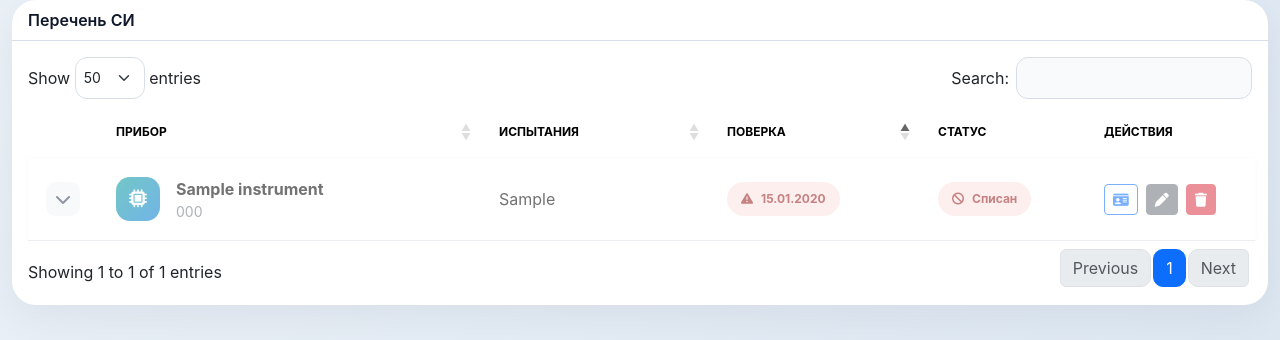
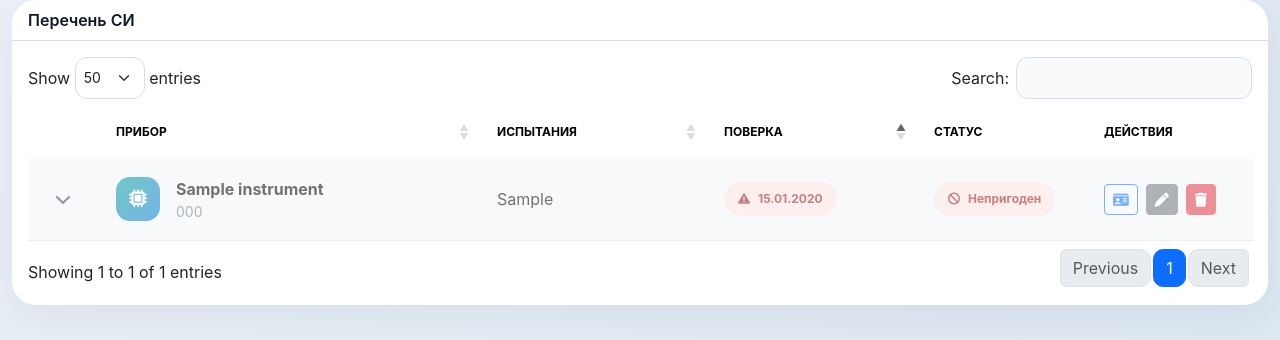
Before and after one commit to alex7r259/electrolab, a Flask app: page /instruments in a window 1280 px wide. Shown: the part 460-800 px from the top of the page. Run offline with Flask 3, Linux system fonts and the light colour scheme; tables that the repository leaves empty hold one stand-in row (values such as "Sample post"); some libraries are stand-ins or nearby versions.

Commit message:
Add files via upload

```diff
--- a/app.py
+++ b/app.py
@@ -384,7 +384,7 @@ def edit_instrument(instrument_id: int):
                 instrument.note,
                 request.form.get("note", "").strip(),
             ),
-            "Списан": (
+            "Непригоден": (
                 instrument.written_off,
                 request.form.get("written_off") == "on",
             ),
@@ -407,7 +407,7 @@ def edit_instrument(instrument_id: int):
         instrument.certificate_number = fields["Свидетельство"][1]
         instrument.passport_info = fields["Паспорт"][1]
         instrument.note = fields["Примечание"][1]
-        instrument.written_off = fields["Списан"][1]
+        instrument.written_off = fields["Непригоден"][1]
         instrument.in_verification = fields["В поверке"][1]
         db.session.commit()
 
--- a/scanner.py
+++ b/scanner.py
@@ -58,7 +58,7 @@ def is_protocol(filename):
     if name.startswith("~$"):
         return False
 
-    if "протокол" not in name:
+    if "протокол" not in name and "фазировка" not in name:
         return False
 
     ignore_words = [
--- a/templates/base.html
+++ b/templates/base.html
@@ -202,6 +202,8 @@ body{
 
     vertical-align:middle;
 
+    background:rgba(0,0,0,0);
+
 }
 
 .btn-industrial{
@@ -351,7 +353,7 @@ body{
 .qrcode canvas,.qrcode img{image-rendering:pixelated;}
 
 @keyframes expiredPulse{
-    50%{box-shadow:inset 4px 0 0 #dc2626,0 0 22px rgba(220,38,38,.30);}
+    50%{background-color:rgba(220, 38, 38, 0.3);}
 }
 
 .dataTables_filter input,
--- a/templates/edit_instrument.html
+++ b/templates/edit_instrument.html
@@ -21,7 +21,7 @@
             </div>
             <div class="col-12 form-check d-flex align-items-center ps-5">
                 <input type="checkbox" class="form-check-input me-2" name="written_off" id="edit_page_written_off" {% if instrument.written_off %}checked{% endif %}>
-                <label for="edit_page_written_off" class="form-check-label">Списан</label>
+                <label for="edit_page_written_off" class="form-check-label">Непригоден</label>
             </div>
             <div class="col-12 d-flex gap-2">
                 <button class="btn btn-primary">Сохранить</button>
--- a/templates/instrument_card.html
+++ b/templates/instrument_card.html
@@ -26,7 +26,7 @@
                     <div class="info-card"><div class="info-label">Действует до</div><div class="info-value">{{ instrument.next_verification.strftime('%d.%m.%Y') if instrument.next_verification else '—' }}</div></div>
                     <div class="info-card"><div class="info-label">Статус</div><div class="info-value">
                         {% if instrument.written_off %}
-                            <span class="badge-status status-danger"><i class="fa-solid fa-ban"></i>Списан</span>
+                            <span class="badge-status status-danger"><i class="fa-solid fa-ban"></i>Непригоден</span>
                         {% elif instrument.in_verification %}
                             <span class="badge-status status-warning"><i class="fa-solid fa-screwdriver-wrench"></i>В поверке</span>
                         {% elif instrument.next_verification and instrument.next_verification < today %}
--- a/templates/instrument_form_fields.html
+++ b/templates/instrument_form_fields.html
@@ -12,5 +12,5 @@
 </div>
 <div class="col-12 form-check d-flex align-items-center ps-5">
     <input type="checkbox" class="form-check-input me-2" name="written_off" id="{{ 'edit' if request.endpoint == 'edit_instrument' else 'modal' }}_written_off">
-    <label class="form-check-label">Списан</label>
+    <label class="form-check-label">Непригоден</label>
 </div>
--- a/templates/instruments.html
+++ b/templates/instruments.html
@@ -112,7 +112,7 @@
                 </td>
                 <td>
                     {% if instrument.written_off %}
-                        <span class="badge-status status-danger"><i class="fa-solid fa-ban"></i>Списан</span>
+                        <span class="badge-status status-danger"><i class="fa-solid fa-ban"></i>Непригоден</span>
                     {% elif instrument.in_verification %}
                         <span class="badge-status status-warning"><i class="fa-solid fa-screwdriver-wrench"></i>В поверке</span>
                     {% elif instrument.next_verification and instrument.next_verification < today %}
@@ -226,7 +226,7 @@ $(function () {
                         <div class="info-label">QR-код</div>
                         <div class="info-value qrcode d-flex justify-content-center"><div id="${qrId}"></div></div>
                         <div class="mt-2 text-center">
-                            <button class="btn btn-sm btn-industrial mt-2" onclick="printSticker('${qrId}', '${button.data('id')}', ${JSON.stringify(button.data('device'))}, ${JSON.stringify(button.data('serial'))})">
+                            <button class="btn btn-sm btn-industrial mt-2" onclick="printSticker('${qrId}', '${button.data('id')}', '${button.data('device')}', '${button.data('serial')}')">
                                 <i class="fa-solid fa-print me-1"></i> Печать QR
                             </button>
                         </div>
@@ -273,10 +273,10 @@ function printSticker(qrId, id, deviceName, serialNumber) {
             @page {size: 50mm 30mm;margin: 0;}
             body {margin: 0;padding: 0;width: 50mm;height: 30mm;font-family: Arial, sans-serif;}
             .label {width: 50mm;height: 30mm;display:flex;align-items:center;justify-content:space-between;padding:2mm;box-sizing:border-box;}
-            .qr,.qr canvas,.qr img {width:24mm !important;height:24mm !important;}
+            .qr,.qr canvas,.qr img {width:20mm !important;height:20mm !important;}
             .info {width:24mm;display:flex;flex-direction:column;justify-content:center;gap:2px;font-size:6px;line-height:1.1;padding-left:5px;}
-            .name {font-weight:bold;font-size:6.5px;max-height:12mm;overflow:hidden;}
-            .serial {font-size:6px;color:#333;}
+            .name {font-weight:bold;font-size:7px;max-height:12mm;overflow:hidden;}
+            .serial {font-size:7px;color:#333;}
         </style></head><body>
             <div class="label"><div class="qr">${qrHtml}</div><div class="info"><div class="name">${deviceName}</div><div class="serial">№ ${serialNumber || '-'}</div><div class="serial">ID: ${id}</div></div></div>
             <script>window.onload=function(){window.print();setTimeout(() => window.close(), 500);};<\/script>
```
